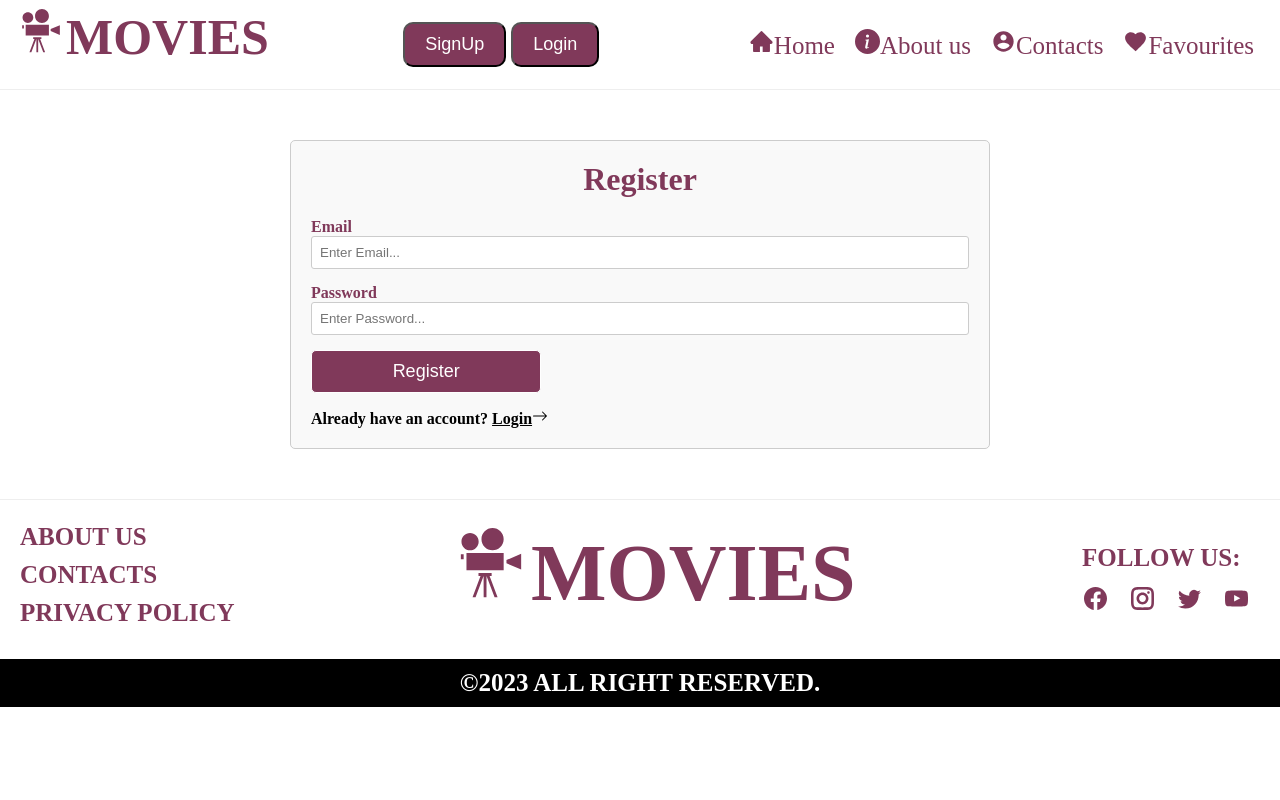
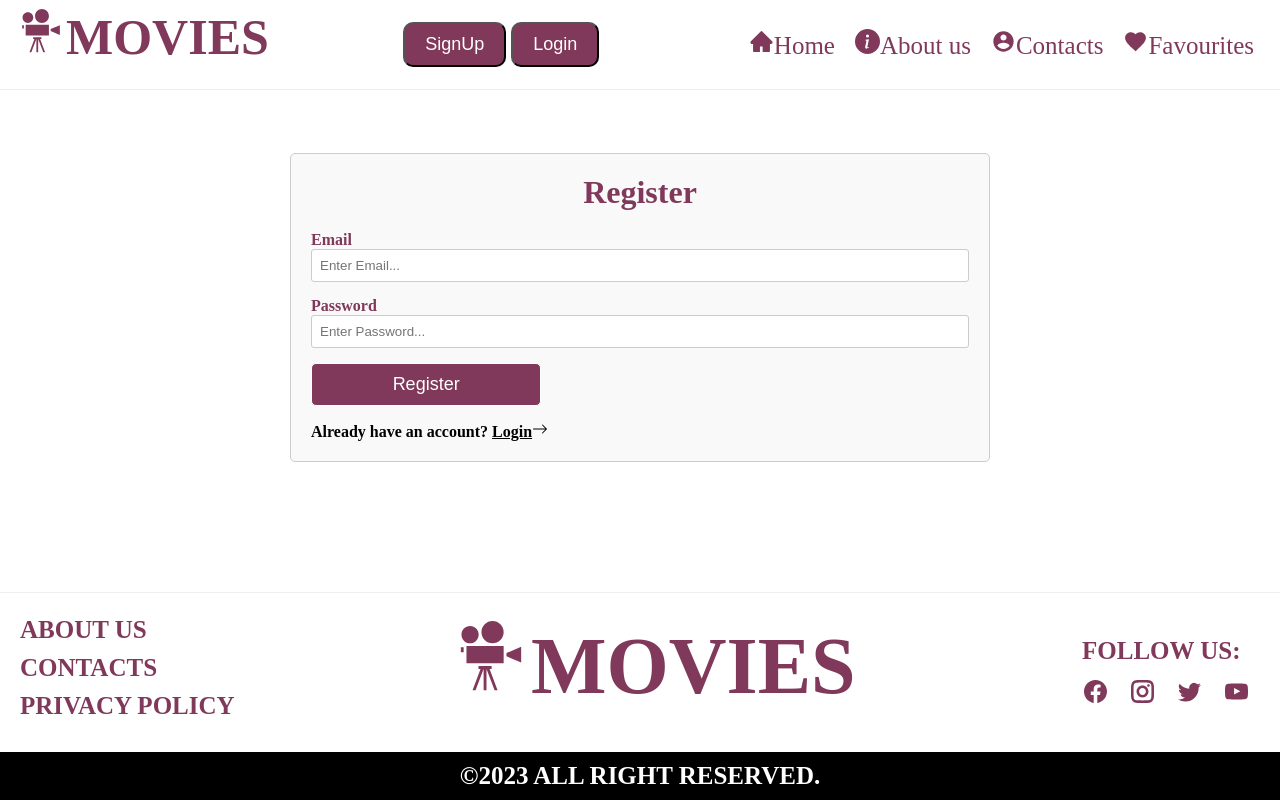
Before and after one commit to kris-985/movie-app, a React (Create React App) app: page /signup in a window 1280 px wide. Built offline with nearby package versions, Linux system fonts and the light colour scheme; no server answers.

Commit message:
fix footer to be at the bottom of the page

```diff
--- a/src/App.css
+++ b/src/App.css
@@ -1,5 +1,12 @@
-*{
+* {
   margin: 0;
   padding: 0;
   box-sizing: border-box;
 }
+
+.router-wrapper {
+  height: 100vh;
+  display: flex;
+  flex-direction: column;
+  justify-content: space-between;
+}
--- a/src/App.js
+++ b/src/App.js
@@ -15,6 +15,7 @@ import { AuthContextProvider } from './context/AuthContext';
 function App() {
   return (
     <AuthContextProvider>
+      <div className='router-wrapper'>
     <BrowserRouter>
       <NavBar />
       <Routes>
@@ -28,7 +29,9 @@ function App() {
         <Route path="privacypolicy" element={<PrivacyPolicy />}/>
       </Routes>
       <Footer/>
-    </BrowserRouter>
+     </BrowserRouter>
+    </div>
+
     </AuthContextProvider>
   );
 }
--- a/src/components/Footer.css
+++ b/src/components/Footer.css
@@ -1,13 +1,5 @@
-.container-navi {
-    display: flex;
-    flex-direction: column;
-    width: 100%;
-    position: fixed;
-    bottom: 0;
-    max-height: 100vh;
-    margin: 0 auto;
-    background-color: #fff;
-    border: 1px solid darkred;
+.footer-wrapper{
+    padding-top: 20px;
 }
 
 .footer-section {
--- a/src/components/Footer.jsx
+++ b/src/components/Footer.jsx
@@ -9,7 +9,7 @@ import { ImYoutube } from 'react-icons/im';
 
 const Footer = () => {
     return (
-        <div>
+        <div className='footer-wrapper'>
             <div className='footer-section'>
                 <div className='left-section'>
                     <ul>
```
